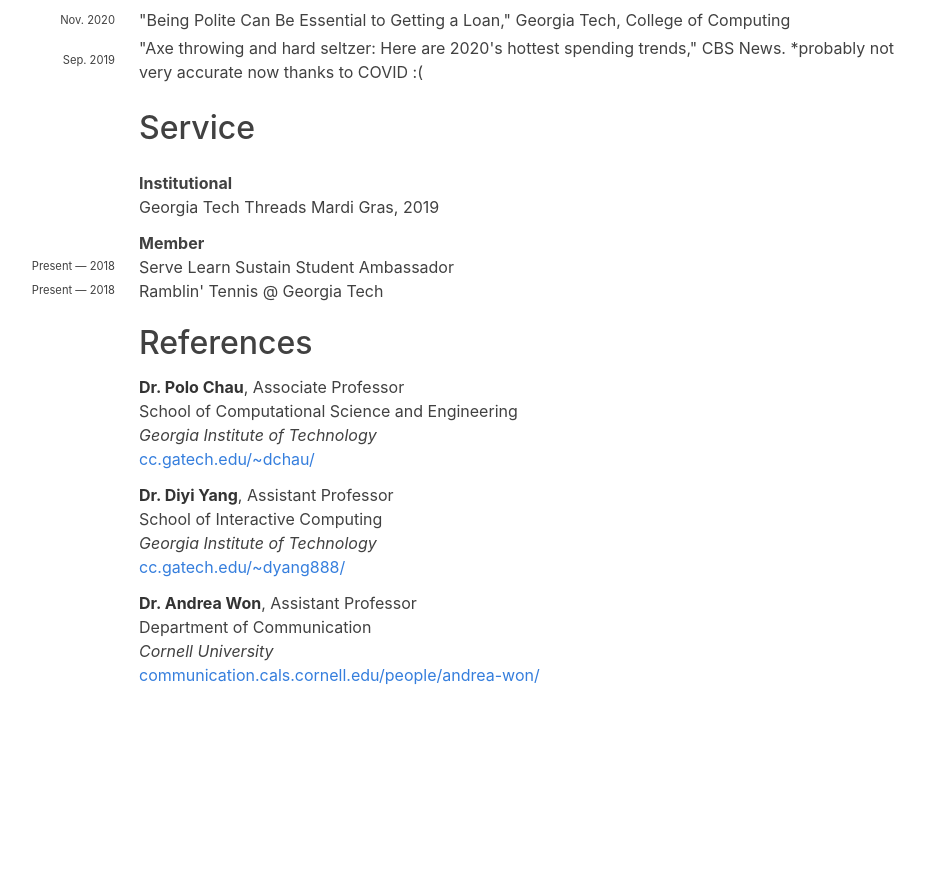
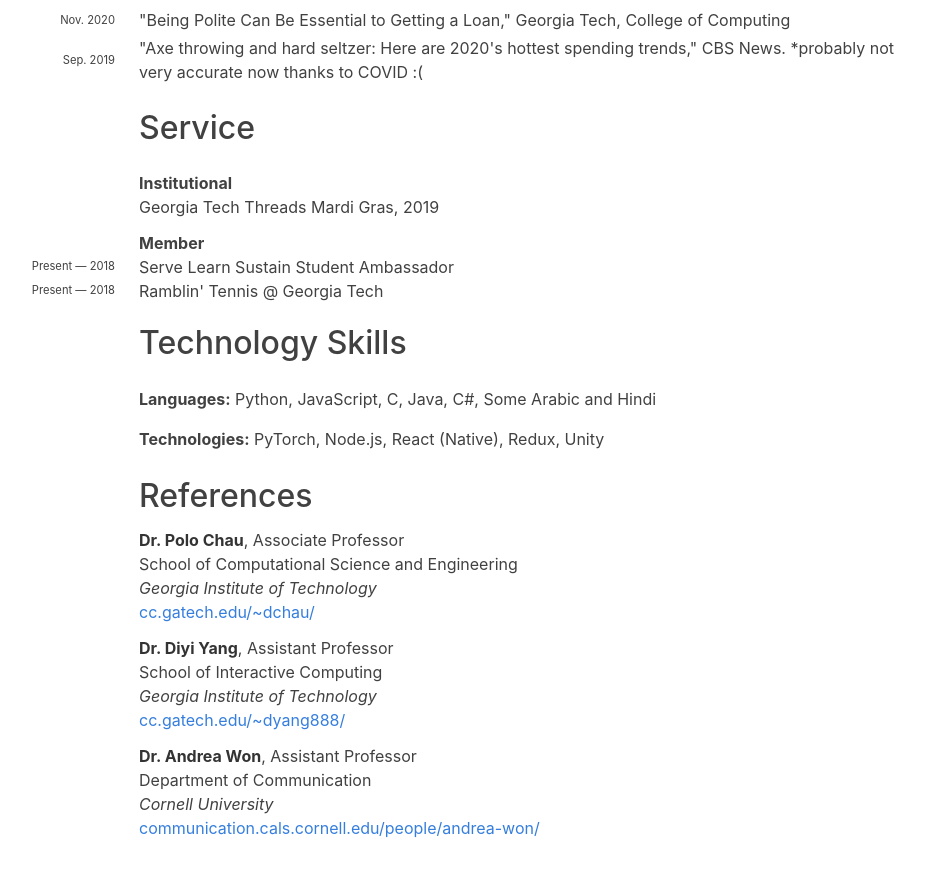
Before and after one commit to oshaikh13/oshaikh13.github.io, a Jekyll site: the page built from cv.md, in a window 1280 px wide and 900 px high, scrolled down 3134 px. Shown: the top 877 px of the window, without its empty margins (193-1118 px from the left). Built offline with Jekyll 4.4.1, drawn with Linux system fonts in a browser that asks for light colours; nearby versions of some CDN libraries; some web fonts are replaced; before the commit the page ends 3881 px from its top, so only the background shows below that.

Commit message:
add skills section back

```diff
--- a/_data/skills.yaml
+++ b/_data/skills.yaml
@@ -1,4 +1,16 @@
-- name: Programming
+- name: Languages
   items:
     - Python
+    - JavaScript
     - C
+    - Java
+    - C#
+    - Some Arabic and Hindi
+
+- name: Technologies
+  items:
+    - PyTorch
+    - Node.js
+    - React (Native)
+    - Redux
+    - Unity
--- a/cv.md
+++ b/cv.md
@@ -104,13 +104,6 @@ Currently, I'm drawn to research that aims to identify/explain complexities to h
 {% include cv/teaching.html teach=teach %}
 {% endfor %} -->
 
-
-<!-- ## Technology Skills
-
-{% for skill in site.data.skills %}
-{% include cv/skill.html skill=skill %}
-{% endfor %} -->
-
 ## Service
 
 <!-- <div class="cv-service-title"><b>Organizer</b></div>
@@ -138,6 +131,13 @@ Currently, I'm drawn to research that aims to identify/explain complexities to h
 {% include cv/member.html member=member %}
 {% endfor %}
 
+## Technology Skills
+
+{% for skill in site.data.skills %}
+{% include cv/skill.html skill=skill %}
+{% endfor %}
+
+
 ## References
 
 {% for reference in site.data.references %}
```
